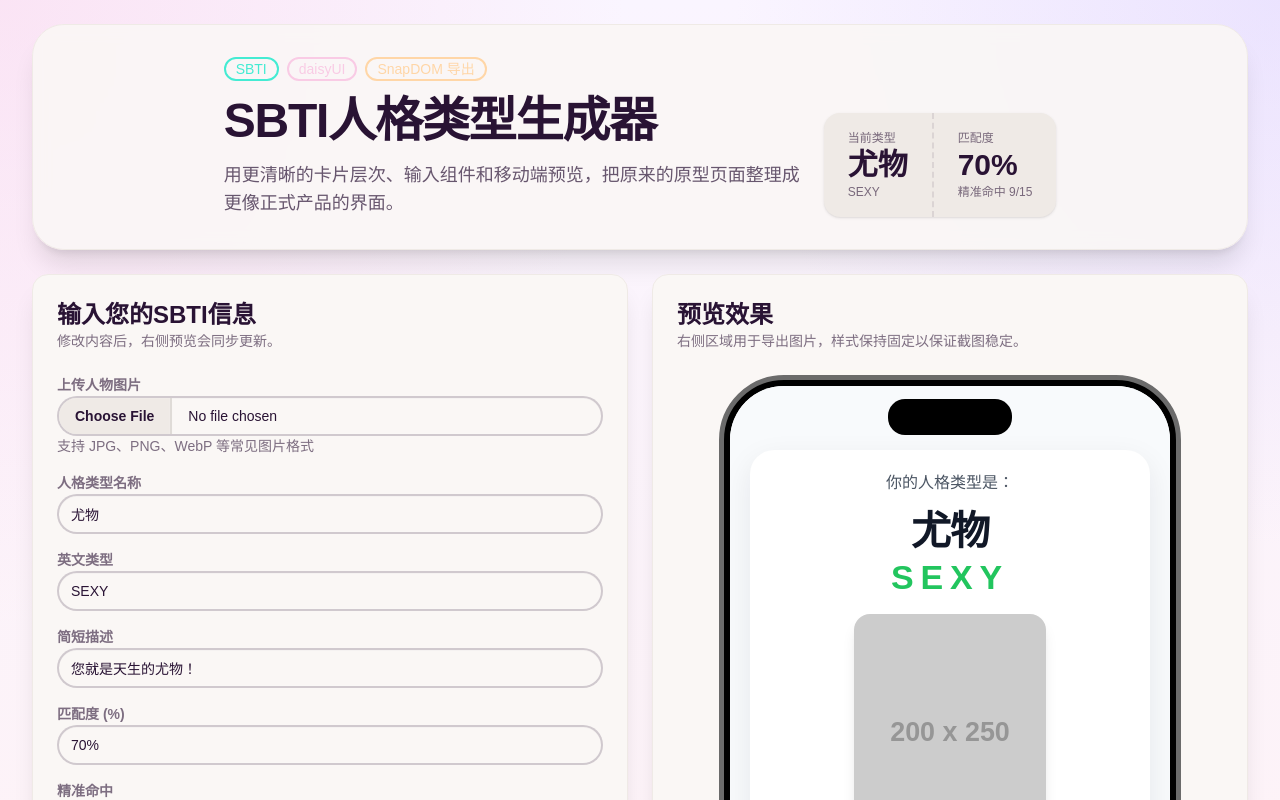
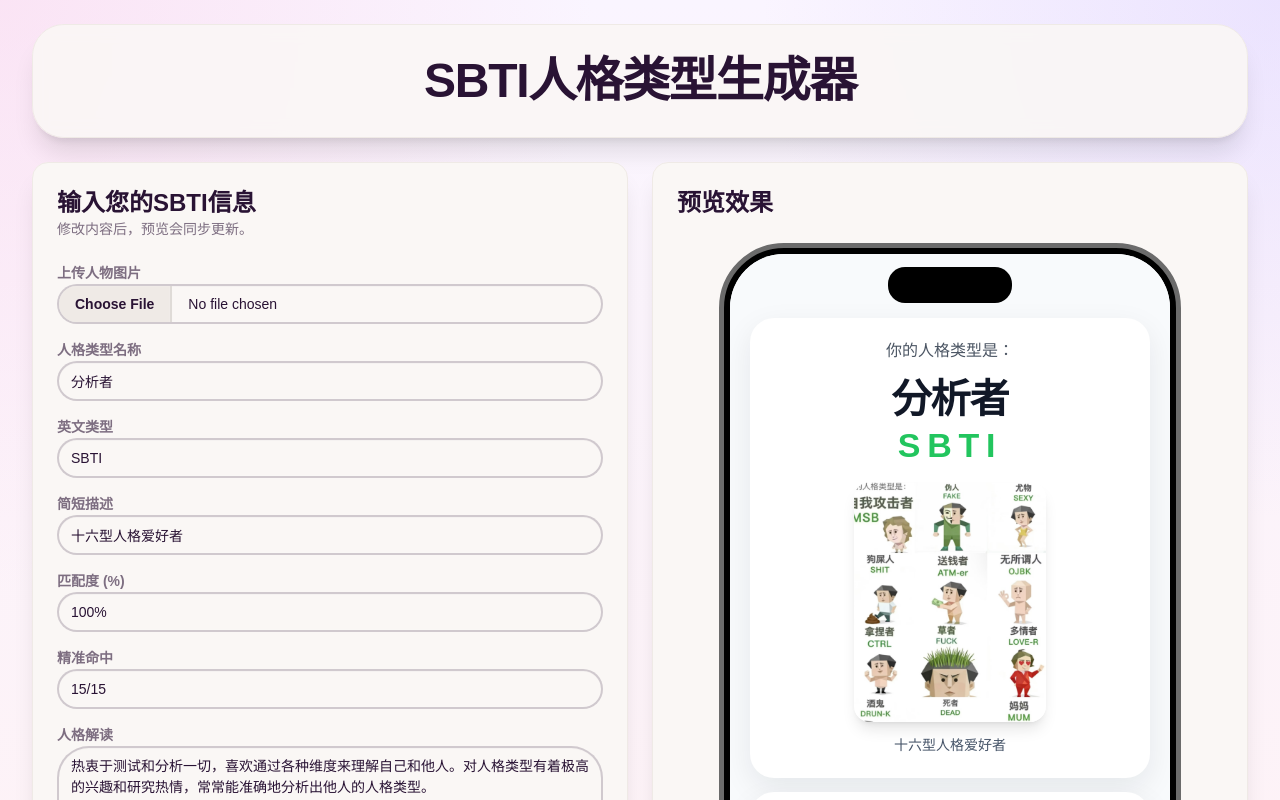
Before and after one commit to Wybxc/sbti, a React (Vite) app: page / in a window 1280 px wide. Shown: the top 800 px of the page. Built offline with nearby package versions, Linux system fonts and the light colour scheme.

Commit message:
feat: update personality type data and add default image for improved user experience

```diff
--- a/src/App.tsx
+++ b/src/App.tsx
@@ -11,20 +11,18 @@ type FormData = {
 };
 
 const initialFormData: FormData = {
-  personalityType: "尤物",
-  englishType: "SEXY",
-  description: "您就是天生的尤物！",
-  matchRate: "70%",
-  accuracy: "9/15",
+  personalityType: "分析者",
+  englishType: "SBTI",
+  description: "十六型人格爱好者",
+  matchRate: "100%",
+  accuracy: "15/15",
   interpretation:
-    "当您走进一个房间，照明系统会自动将您识别为天生的尤物！您的存在会让周围环境温度显著下降，因为水蒸气都凝结成了人眼中",
+    "热衷于测试和分析一切，喜欢通过各种维度来理解自己和他人。对人格类型有着极高的兴趣和研究热情，常常能准确地分析出他人的人格类型。",
 };
 
 export function App() {
   const [formData, setFormData] = useState<FormData>(initialFormData);
-  const [imageUrl, setImageUrl] = useState<string>(
-    "https://placehold.co/200x250/FFD700/FFFFFF?text=Character",
-  );
+  const [imageUrl, setImageUrl] = useState<string>(new URL("default.jpg", import.meta.url).href);
   const previewRef = useRef<HTMLDivElement | null>(null);
   const uploadedImageUrlRef = useRef<string | null>(null);
 
@@ -157,36 +155,9 @@ export function App() {
         <div className="hero rounded-4xl border border-base-200 bg-base-100/90 shadow-xl backdrop-blur-sm">
           <div className="hero-content flex-col gap-6 py-8 lg:flex-row lg:items-end lg:justify-between lg:px-10">
             <div className="max-w-2xl">
-              <div className="mb-4 flex flex-wrap gap-2">
-                <div className="badge badge-primary badge-outline">SBTI</div>
-                <div className="badge badge-secondary badge-outline">
-                  daisyUI
-                </div>
-                <div className="badge badge-accent badge-outline">
-                  SnapDOM 导出
-                </div>
-              </div>
               <h1 className="text-4xl font-black tracking-tight text-base-content sm:text-5xl">
                 SBTI人格类型生成器
               </h1>
-              <p className="mt-4 max-w-xl text-base leading-7 text-base-content/70 sm:text-lg">
-                用更清晰的卡片层次、输入组件和移动端预览，把原来的原型页面整理成更像正式产品的界面。
-              </p>
-            </div>
-
-            <div className="stats stats-vertical bg-base-200 shadow md:stats-horizontal">
-              <div className="stat px-6 py-4">
-                <div className="stat-title">当前类型</div>
-                <div className="stat-value text-3xl">
-                  {formData.personalityType}
-                </div>
-                <div className="stat-desc">{formData.englishType}</div>
-              </div>
-              <div className="stat px-6 py-4">
-                <div className="stat-title">匹配度</div>
-                <div className="stat-value text-3xl">{formData.matchRate}</div>
-                <div className="stat-desc">精准命中 {formData.accuracy}</div>
-              </div>
             </div>
           </div>
         </div>
@@ -197,7 +168,7 @@ export function App() {
               <div>
                 <h2 className="card-title text-2xl">输入您的SBTI信息</h2>
                 <p className="text-sm text-base-content/60">
-                  修改内容后，右侧预览会同步更新。
+                  修改内容后，预览会同步更新。
                 </p>
               </div>
 
@@ -216,11 +187,6 @@ export function App() {
                       handleImageUpload(event.target.files?.[0] ?? null)
                     }
                   />
-                  <div className="label">
-                    <span className="label-text-alt text-base-content/60">
-                      支持 JPG、PNG、WebP 等常见图片格式
-                    </span>
-                  </div>
                 </div>
 
                 <label className="form-control">
@@ -236,7 +202,7 @@ export function App() {
                       handleInputChange("personalityType", e.target.value)
                     }
                     className="input input-bordered w-full"
-                    placeholder="例如：尤物"
+                    placeholder={initialFormData.personalityType}
                   />
                 </label>
 
@@ -251,7 +217,7 @@ export function App() {
                       handleInputChange("englishType", e.target.value)
                     }
                     className="input input-bordered w-full"
-                    placeholder="例如：SEXY"
+                    placeholder={initialFormData.englishType}
                   />
                 </label>
 
@@ -266,7 +232,7 @@ export function App() {
                       handleInputChange("description", e.target.value)
                     }
                     className="input input-bordered w-full"
-                    placeholder="例如：您就是天生的尤物！"
+                    placeholder={initialFormData.description}
                   />
                 </label>
 
@@ -281,7 +247,7 @@ export function App() {
                       handleInputChange("matchRate", e.target.value)
                     }
                     className="input input-bordered w-full"
-                    placeholder="例如：70%"
+                    placeholder={initialFormData.matchRate}
                   />
                 </label>
 
@@ -296,7 +262,7 @@ export function App() {
                       handleInputChange("accuracy", e.target.value)
                     }
                     className="input input-bordered w-full"
-                    placeholder="例如：9/15"
+                    placeholder={initialFormData.accuracy}
                   />
                 </label>
 
@@ -310,7 +276,7 @@ export function App() {
                       handleInputChange("interpretation", e.target.value)
                     }
                     className="textarea textarea-bordered min-h-36 w-full"
-                    placeholder="例如：当您走进一个房间，照明系统会自动将您识别为天生的尤物！"
+                    placeholder={initialFormData.interpretation}
                   />
                 </label>
               </div>
@@ -331,9 +297,6 @@ export function App() {
             <div className="card-body gap-6">
               <div>
                 <h2 className="card-title text-2xl">预览效果</h2>
-                <p className="text-sm text-base-content/60">
-                  右侧区域用于导出图片，样式保持固定以保证截图稳定。
-                </p>
               </div>
 
               <div ref={previewRef} className="mockup-phone mx-auto">
```
Also changed, not shown: src/default.jpg (added).
